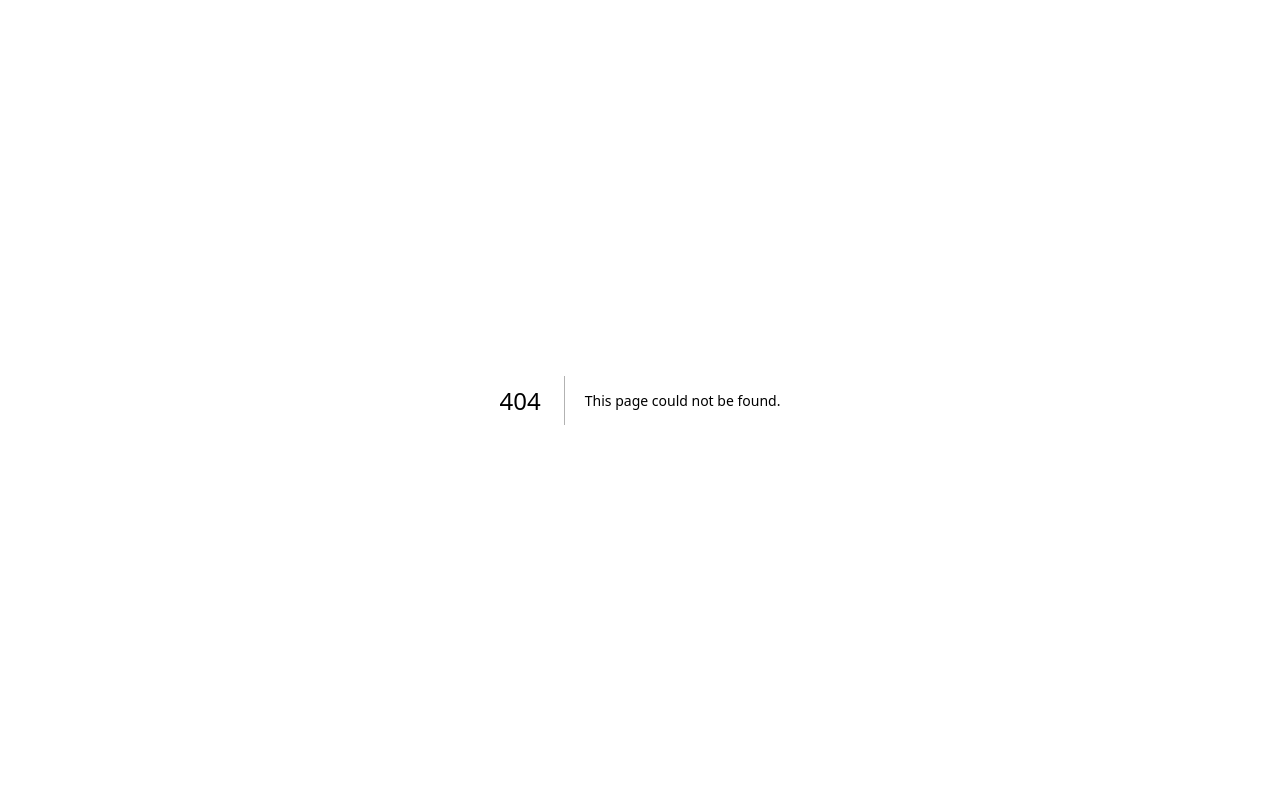
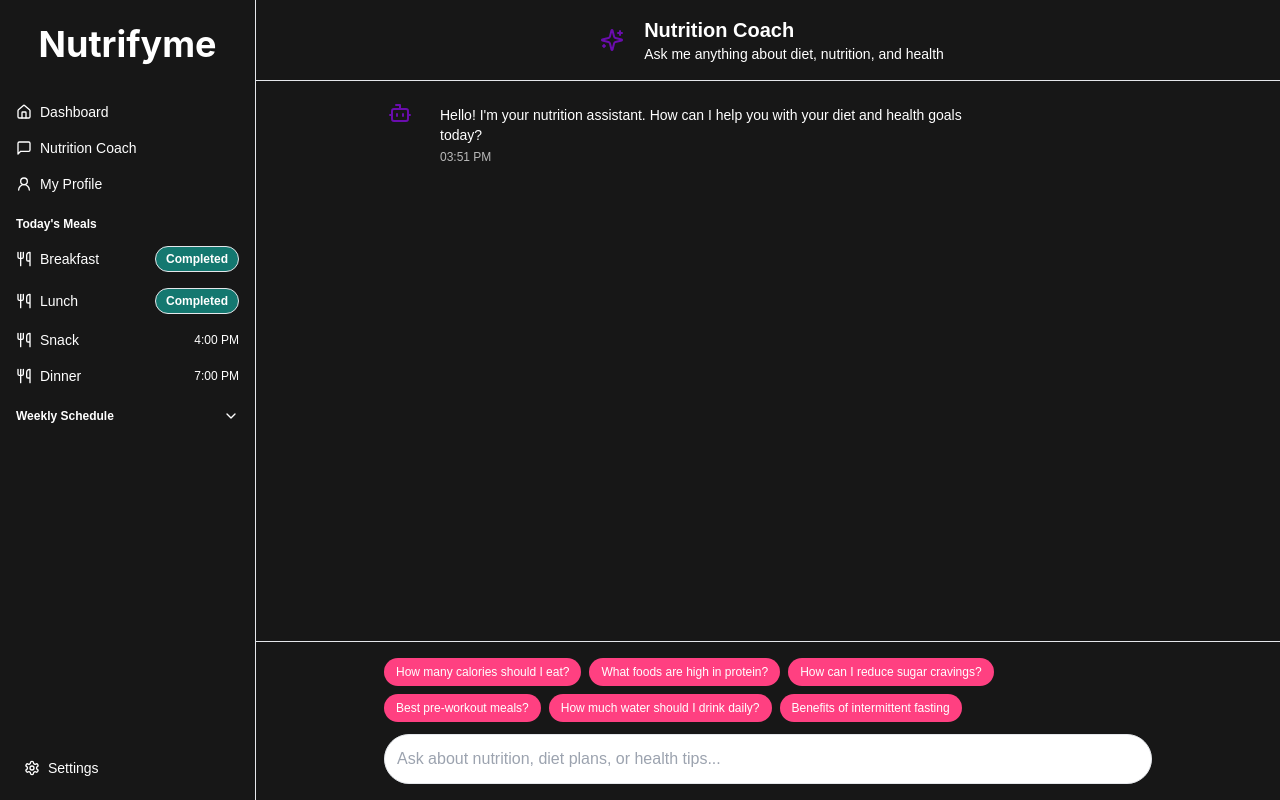
Before and after one commit to TheSubMish/nutrify-v2, a Next.js app: page /chat in a window 1280 px wide. Before the commit this address had no page. Built offline with nearby package versions, Linux system fonts and the light colour scheme.

Commit message:
feat: chatbot design

```diff
--- /dev/null
+++ b/src/app/chat/page.jsx
@@ -0,0 +1,228 @@
+"use client"
+
+import { useState, useRef, useEffect } from "react"
+import { AppSidebar } from "@/components/dashboard/app-sidebar"
+import { Send, User, Bot, Sparkles } from "lucide-react"
+
+export default function ChatPage() {
+  const [messages, setMessages] = useState([
+    {
+      id: 1,
+      role: "bot",
+      content: "Hello! I'm your nutrition assistant. How can I help you with your diet and health goals today?",
+      timestamp: new Date().toISOString(),
+    },
+  ])
+  const [inputValue, setInputValue] = useState("")
+  const [isLoading, setIsLoading] = useState(false)
+  const messagesEndRef = useRef(null)
+
+  const suggestions = [
+    "How many calories should I eat?",
+    "What foods are high in protein?",
+    "How can I reduce sugar cravings?",
+    "Best pre-workout meals?",
+    "How much water should I drink daily?",
+    "Benefits of intermittent fasting",
+  ]
+
+  useEffect(() => {
+    scrollToBottom()
+  }, [messages])
+
+  const scrollToBottom = () => {
+    messagesEndRef.current?.scrollIntoView({ behavior: "smooth" })
+  }
+
+  const handleSendMessage = (e) => {
+    e.preventDefault()
+    if (!inputValue.trim()) return
+
+    // Add user message
+    const userMessage = {
+      id: messages.length + 1,
+      role: "user",
+      content: inputValue,
+      timestamp: new Date().toISOString(),
+    }
+
+    setMessages((prev) => [...prev, userMessage])
+    setInputValue("")
+    setIsLoading(true)
+
+    // Simulate bot response after a delay
+    setTimeout(() => {
+      const botResponse = {
+        id: messages.length + 2,
+        role: "bot",
+        content: generateResponse(inputValue),
+        timestamp: new Date().toISOString(),
+      }
+      setMessages((prev) => [...prev, botResponse])
+      setIsLoading(false)
+    }, 1000)
+  }
+
+  const handleSuggestionClick = (suggestion) => {
+    setInputValue(suggestion)
+    // Focus the input after setting the value
+    document.getElementById("chat-input").focus()
+  }
+
+  // Simple response generator - in a real app, this would be an API call
+  const generateResponse = (message) => {
+    const lowerMessage = message.toLowerCase()
+
+    if (lowerMessage.includes("calorie")) {
+      return "Your daily calorie needs depend on your age, gender, weight, height, and activity level. For an average adult, it's around 2000-2500 calories for men and 1600-2000 for women. Would you like me to calculate a more personalized estimate for you?"
+    } else if (lowerMessage.includes("protein")) {
+      return "Great sources of protein include: chicken breast, turkey, fish, eggs, Greek yogurt, cottage cheese, tofu, lentils, chickpeas, and quinoa. For most active adults, aim for 0.8-1g of protein per pound of body weight daily."
+    } else if (lowerMessage.includes("sugar") || lowerMessage.includes("cravings")) {
+      return "To reduce sugar cravings: 1) Stay hydrated, 2) Eat regular balanced meals with protein, 3) Get enough sleep, 4) Try fruit when craving sweets, 5) Include healthy fats in your diet, and 6) Consider supplements like chromium or glutamine after consulting with a healthcare provider."
+    } else if (lowerMessage.includes("pre-workout") || lowerMessage.includes("before workout")) {
+      return "Good pre-workout meals include: banana with peanut butter, oatmeal with berries, Greek yogurt with granola, or a small turkey sandwich. Aim to eat 1-3 hours before exercising, with a focus on carbs for energy and some protein."
+    } else if (lowerMessage.includes("water")) {
+      return "The general recommendation is to drink about 8 cups (64 ounces) of water daily, but your needs may vary based on activity level, climate, and overall health. A good rule is to drink enough so your urine is pale yellow."
+    } else if (lowerMessage.includes("fasting") || lowerMessage.includes("intermittent")) {
+      return "Intermittent fasting benefits may include weight loss, improved metabolic health, reduced inflammation, and potentially increased longevity. Common methods include 16:8 (16 hours fasting, 8 hour eating window) or 5:2 (5 normal days, 2 very low calorie days)."
+    } else {
+      return "That's a great question about nutrition and health. Would you like me to provide more specific information or recommendations based on your personal health goals?"
+    }
+  }
+
+  return (
+    <div className="flex h-screen bg-background">
+      <AppSidebar />
+      <main className="flex-1 flex flex-col overflow-hidden">
+        <ChatHeader />
+
+        <div className="flex-1 overflow-y-auto p-4">
+          <div className="max-w-3xl mx-auto">
+            {messages.map((message) => (
+              <ChatMessage key={message.id} message={message} />
+            ))}
+
+            {isLoading && <LoadingIndicator />}
+
+            <div ref={messagesEndRef} />
+          </div>
+        </div>
+
+        <div className="border-t p-4">
+          <div className="max-w-3xl mx-auto">
+            <ChatSuggestions suggestions={suggestions} onSuggestionClick={handleSuggestionClick} />
+
+            <form onSubmit={handleSendMessage} className="mt-3">
+              <ChatInput
+                value={inputValue}
+                onChange={(e) => setInputValue(e.target.value)}
+                onSubmit={handleSendMessage}
+                isLoading={isLoading}
+              />
+            </form>
+          </div>
+        </div>
+      </main>
+    </div>
+  )
+}
+
+function ChatHeader() {
+  return (
+    <div className="border-b p-4 flex justify-center">
+      <div className="max-w-3xl mx-auto">
+        <div className="flex items-center">
+          <div className="bg-primary/10 p-2 rounded-full">
+            <Sparkles className="h-6 w-6 primary" />
+          </div>
+          <div className="ml-3">
+            <h1 className="text-xl font-semibold">Nutrition Coach</h1>
+            <p className="text-sm text-muted-foreground">Ask me anything about diet, nutrition, and health</p>
+          </div>
+        </div>
+      </div>
+    </div>
+  )
+}
+
+function ChatMessage({ message }) {
+  const isBot = message.role === "bot"
+
+  return (
+    <div className={`flex mb-4 ${isBot ? "" : "justify-end"}`}>
+      <div className={`flex max-w-[80%] ${isBot ? "items-start" : "items-end flex-row-reverse"}`}>
+        <div
+          className={`flex-shrink-0 h-8 w-8 rounded-full flex items-center justify-center ${isBot ? "bg-primary/10 text-primary" : "bg-muted"}`}
+        >
+          {isBot ? <Bot className="h-6 w-6 primary" /> : <User className="h-6 w-6 secondary border border-[#147870] rounded-full p-[2px]" />}
+        </div>
+
+        <div className={`mx-2 px-4 py-2 rounded-lg ${isBot ? "bg-muted" : "bg-primary text-primary-foreground"}`}>
+          <p className="text-sm">{message.content}</p>
+          <span className="text-xs opacity-70 mt-1 block">
+            {new Date(message.timestamp).toLocaleTimeString([], { hour: "2-digit", minute: "2-digit" })}
+          </span>
+        </div>
+      </div>
+    </div>
+  )
+}
+
+function ChatInput({ value, onChange, onSubmit, isLoading }) {
+  return (
+    <div className="relative">
+      <input
+        id="chat-input"
+        type="text"
+        value={value}
+        onChange={onChange}
+        placeholder="Ask about nutrition, diet plans, or health tips..."
+        className="w-full p-3 pr-12 rounded-full border focus:outline-none focus:ring-2 focus:ring-primary focus:border-transparent"
+        disabled={isLoading}
+      />
+      <button
+        type="submit"
+        className="absolute right-1.5 top-1.5 p-1.5 rounded-full bg-primary text-primary-foreground disabled:opacity-50"
+        disabled={isLoading || !value.trim()}
+      >
+        <Send className="h-5 w-5" />
+      </button>
+    </div>
+  )
+}
+
+function ChatSuggestions({ suggestions, onSuggestionClick }) {
+  return (
+    <div className="flex flex-wrap gap-2">
+      {suggestions.map((suggestion, index) => (
+        <button
+          key={index}
+          onClick={() => onSuggestionClick(suggestion)}
+          className="text-xs px-3 py-1.5 rounded-full tertiary-bg hover:bg-muted/80 transition-colors"
+        >
+          {suggestion}
+        </button>
+      ))}
+    </div>
+  )
+}
+
+function LoadingIndicator() {
+  return (
+    <div className="flex mb-4">
+      <div className="flex items-start">
+        <div className="flex-shrink-0 h-8 w-8 rounded-full flex items-center justify-center bg-primary/10 text-primary">
+          <Bot className="h-5 w-5" />
+        </div>
+
+        <div className="mx-2 px-4 py-3 rounded-lg bg-muted">
+          <div className="flex space-x-2">
+            <div className="h-2 w-2 rounded-full bg-current animate-bounce" style={{ animationDelay: "0ms" }}></div>
+            <div className="h-2 w-2 rounded-full bg-current animate-bounce" style={{ animationDelay: "150ms" }}></div>
+            <div className="h-2 w-2 rounded-full bg-current animate-bounce" style={{ animationDelay: "300ms" }}></div>
+          </div>
+        </div>
+      </div>
+    </div>
+  )
+}
--- a/src/app/globals.css
+++ b/src/app/globals.css
@@ -44,6 +44,18 @@ body {
 
 .background {
   background: var(--background);
+}
+
+.primary {
+  color: var(--primary);
+}
+
+.secondary {
+  color: var(--secondary);
+}
+
+.tertiary {
+  color: var(--accent);
 }
 
 .primary-bg {
```
